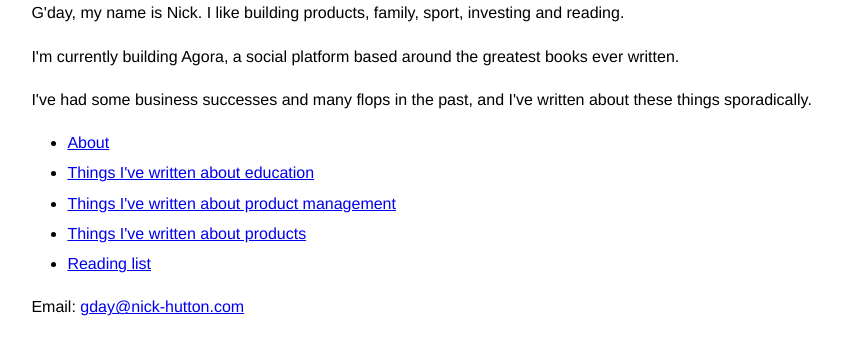
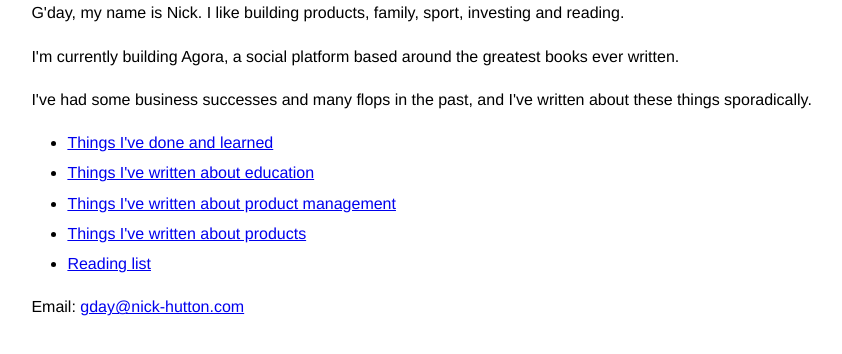
Before and after one commit to huttiepant/nick-hutton, a plain HTML site: page index.html in a window 1280 px wide. Shown: the part 112-466 px from the top of the page, without its empty margins (103-945 px from the left). Drawn offline with Linux system fonts and the light colour scheme.

Commit message:
Update About link text in index.html

```diff
--- a/index.html
+++ b/index.html
@@ -21,7 +21,7 @@
         <p> I've had some business successes and many flops in the past, and I've written about these things sporadically.</p>
         <ul>
             <li>
-                <a href="about/index.html">About</a>
+                <a href="about/index.html">Things I've done and learned</a>
             </li>
             <li>
                 <a href="education/index.html">Things I've written about education</a>
```
